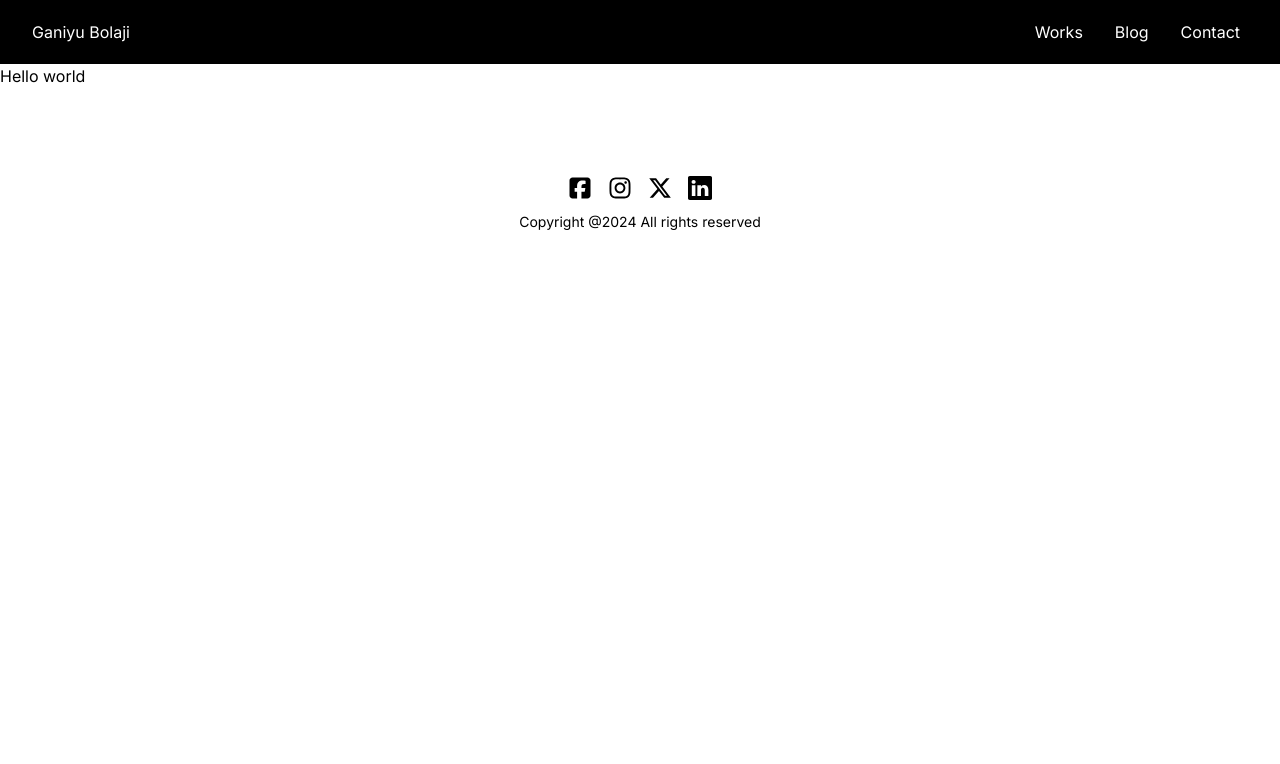
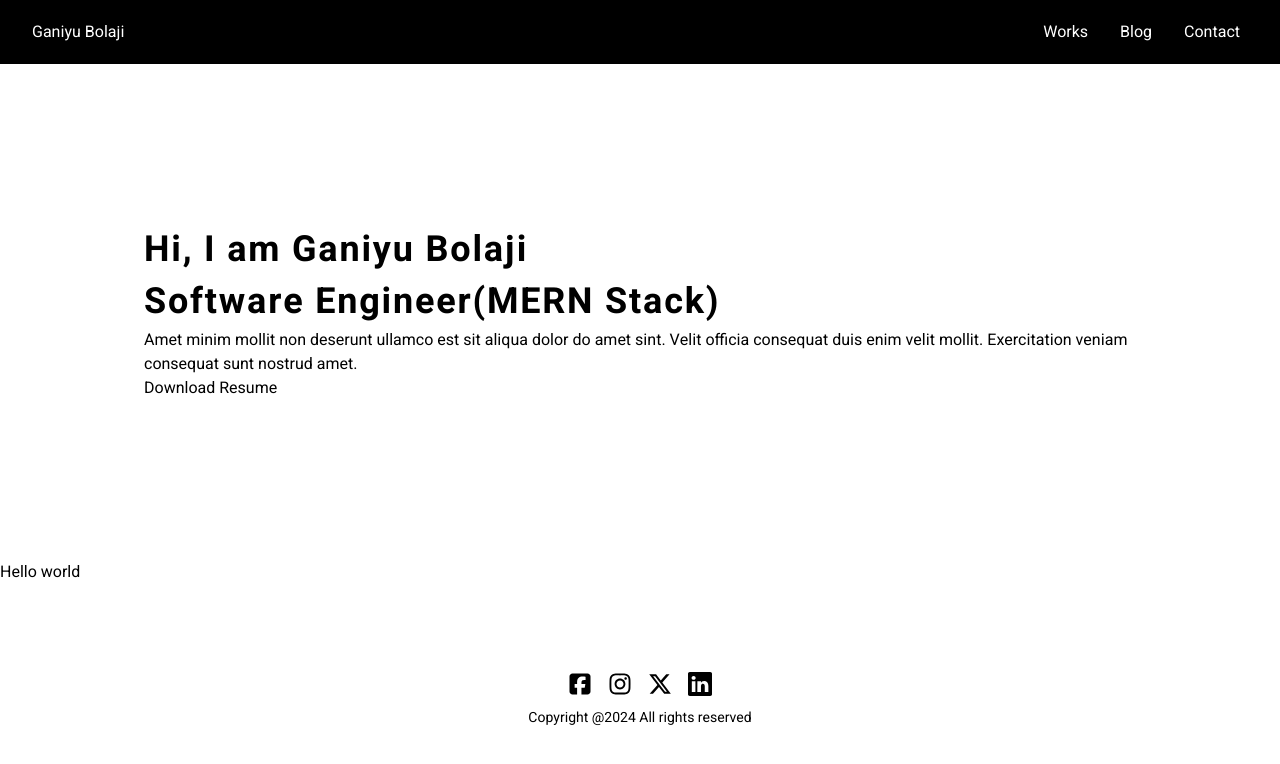
Before and after one commit to Zee-Blazer/Portfolio-site, a Next.js app: page / in a window 1280 px wide. Shown: the top 764 px of the page. Built offline with nearby package versions, Linux system fonts and the light colour scheme.

Commit message:
Working on the intro in the portfolio site

```diff
--- /dev/null
+++ b/src/app/Components/intro.tsx
@@ -0,0 +1,19 @@
+
+export default function Intro() {
+
+    return (
+        <div className="mx-36 m-40 ">
+            <div>
+                <h1
+                    className="text-4xl font-bold header_line_height tracking-wider"
+                >Hi, I am Ganiyu Bolaji<br />Software Engineer(MERN Stack)</h1>
+                <p className="text-base">
+                    Amet minim mollit non deserunt ullamco est sit aliqua dolor do amet sint.
+                    Velit officia consequat duis enim velit mollit.
+                    Exercitation veniam consequat sunt nostrud amet.
+                </p>
+                <button>Download Resume</button>
+            </div>
+        </div>
+    )
+}
--- a/src/app/globals.css
+++ b/src/app/globals.css
@@ -1,3 +1,8 @@
 @tailwind base;
 @tailwind components;
 @tailwind utilities;
+
+.header_line_height
+{
+  line-height: 52px;
+}
--- a/src/app/layout.tsx
+++ b/src/app/layout.tsx
@@ -1,8 +1,8 @@
 import type { Metadata } from "next";
-import { Inter } from "next/font/google";
+import { Heebo } from "next/font/google";
 import "./globals.css";
 
-const inter = Inter({ subsets: ["latin"] });
+const heebo = Heebo({ subsets: ["latin"] });
 
 // Header Component
 import Header from "./header";
@@ -20,7 +20,7 @@ export default function RootLayout({
 }>) {
   return (
     <html lang="en">
-      <body className={inter.className}>
+      <body className={heebo.className}>
         <Header />
         {children}
         <Footer />
--- a/src/app/page.tsx
+++ b/src/app/page.tsx
@@ -1,8 +1,11 @@
 import Image from "next/image";
+
+import Intro from "./Components/intro";
 
 export default function Home() {
   return (
     <main className="">
+      <Intro />
       Hello world
     </main>
   );
```
